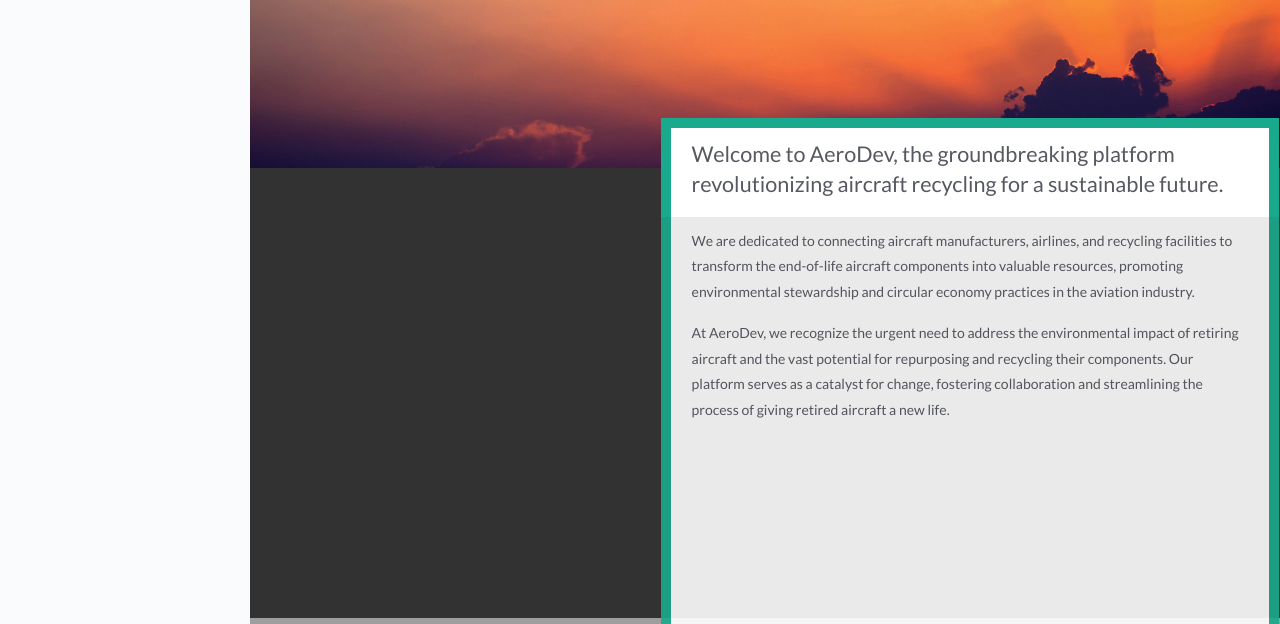
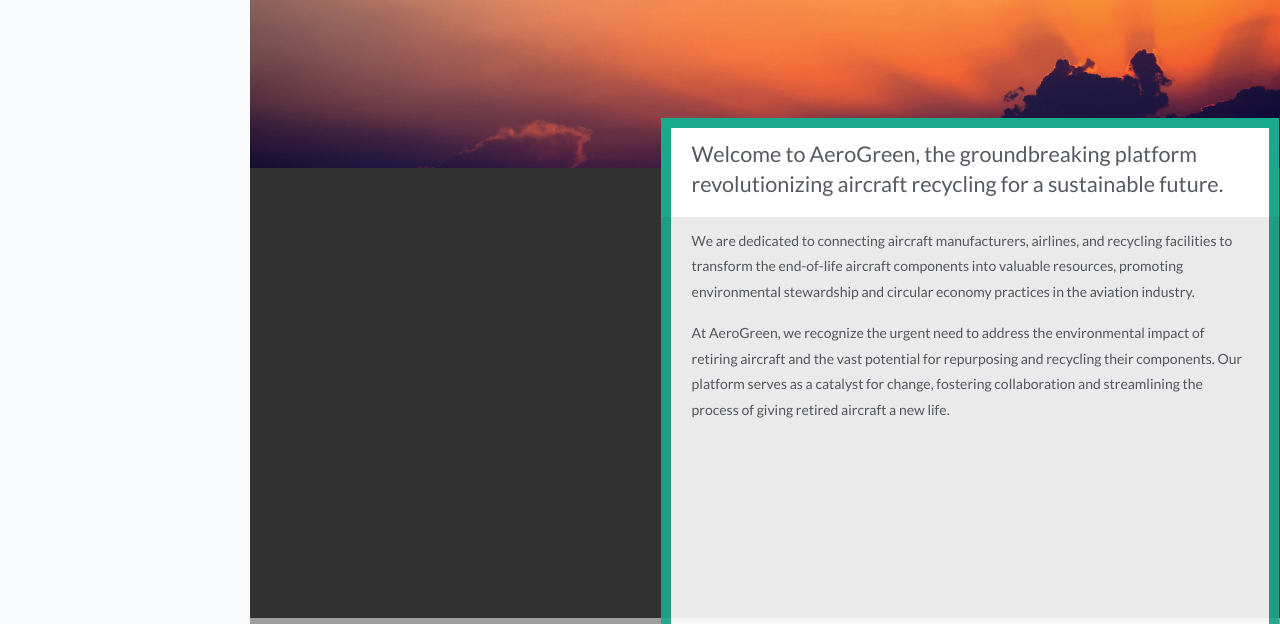
Before and after one commit to dcreepypirate/aerothon-aerodevs, a Django app: page / in a window 1280 px wide. Shown: the part 328-952 px from the top of the page. Run offline with Django 4.2, Linux system fonts and the light colour scheme; some libraries are stand-ins or nearby versions; grey boxes are pictures that could not be loaded.

Commit message:
Update home.html with AeroGreen

```diff
--- a/aerodevs/templates/aerodevs/home.html
+++ b/aerodevs/templates/aerodevs/home.html
@@ -28,7 +28,7 @@
         </div>
         <div class="article-right">
             <div class="article-heading">
-                <h2>Welcome to AeroDev, the groundbreaking platform revolutionizing aircraft recycling
+                <h2>Welcome to AeroGreen, the groundbreaking platform revolutionizing aircraft recycling
                     for a sustainable future.</h2>
             </div>
             <div class="article-content">
@@ -37,7 +37,7 @@
                     end-of-life aircraft components into valuable resources, promoting environmental
                     stewardship and circular
                     economy practices in the aviation industry.</p>
-                <p>At AeroDev, we recognize the urgent need to address the environmental impact of
+                <p>At AeroGreen, we recognize the urgent need to address the environmental impact of
                     retiring aircraft and the vast potential for repurposing and recycling their components.
                     Our platform serves as a catalyst for change, fostering collaboration and streamlining
                     the process of giving retired aircraft a new life.</p>
```
